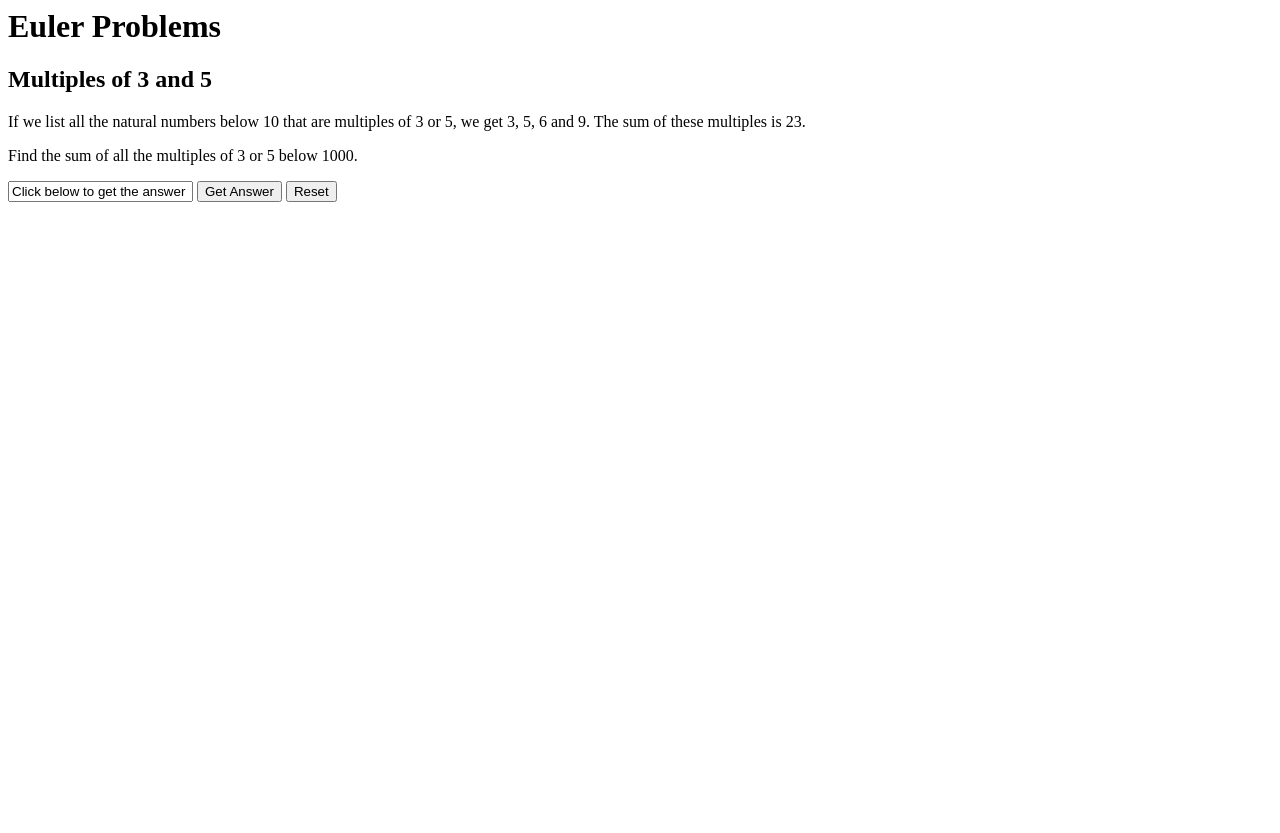
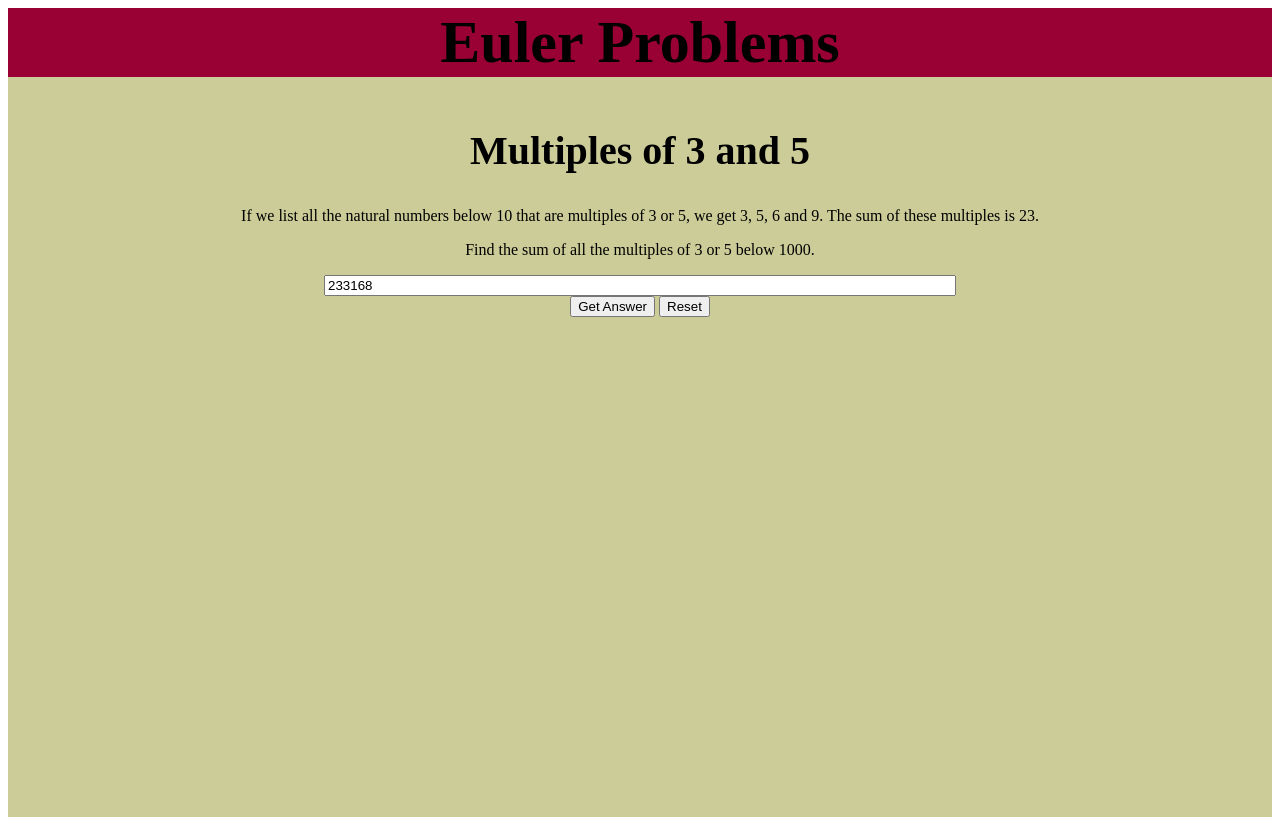
Before and after one commit to Landoghini/euler-problems, a plain HTML site: page index.html in a window 1280 px wide. Both pictures are taken after a click on the button "Get Answer". Before the commit the page ends 800 px from the top, so only its background shows below. Drawn offline with Linux system fonts and the light colour scheme.

Commit message:
Finished euler problem

```diff
--- a/cs/styles.css
+++ b/cs/styles.css
@@ -0,0 +1,20 @@
+h1{
+	text-align: center;
+	font-size: 60px;
+	background: #990033;
+	margin-bottom: 0;
+}
+.container{
+	background: #cccc99;
+}
+h2{
+	padding-top: 50px;
+	font-size: 40px;
+	margin-top: 0;
+}
+.answer{
+	width: 50%;
+}
+form{
+	padding-bottom: 500px;
+}
--- a/index.html
+++ b/index.html
@@ -1,22 +1,26 @@
 <!doctype>
 <html>
 	<head>
-		<title>Euler-Problems</title>
+		<title>Euler-Problem</title>
+		<link rel="stylesheet" type="text/css" href="cs/styles.css">
 	</head>
 	<body>
 		<h1>Euler Problems</h1>
 		<div class="container">
-			<div class="answer1">
+			<center>
+				<div id="answer1">
 					<h2>Multiples of 3 and 5</h2>
 					<p>If we list all the natural numbers below 10 that are multiples of 3 or 5, we get 3, 5, 6 and 9. The sum of these multiples is 23.</p>
 					<p>Find the sum of all the multiples of 3 or 5 below 1000.</p>
 				<form>
-				<input type="text" class="answer" value="Click below to get the answer" readonly>
+					<input type="text" class="answer" value="Click below to get the answer" readonly><br>
 					<input type="button" value="Get Answer">
 					<input type="reset" value="Reset">
 				</form>
 
 				</div>
+			</center>
 		</div>
+		<script type="text/javascript" src="js/script.js"></script>
 	</body>
 <html>
--- a/js/script.js
+++ b/js/script.js
@@ -0,0 +1,17 @@
+/* Answer 1 */
+
+var answer1 = function(){
+  var multiples = [];
+  var sum = 0;
+
+  for (var i = 1;i <1000;i++){
+    if (i % 3 === 0 || i % 5 ===0){
+      multiples.push(i);
+      sum += i;
+    }
+  }
+  return sum;
+};
+document.querySelector('#answer1 input[type=button]').onclick = function(){
+	document.querySelector('#answer1 .answer').value = answer1();
+};
```
Also changed, not shown: 3 other files. Lines whose indentation alone changed are shown as unchanged.
